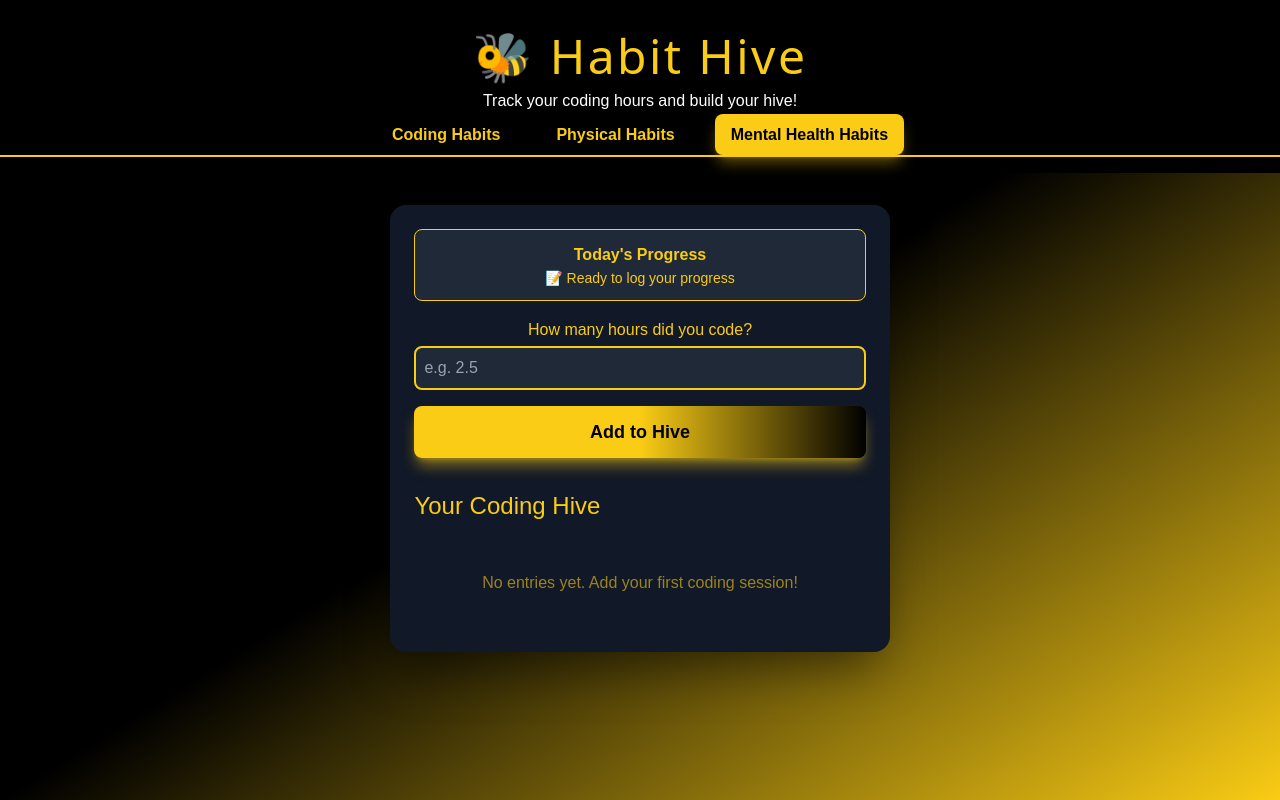
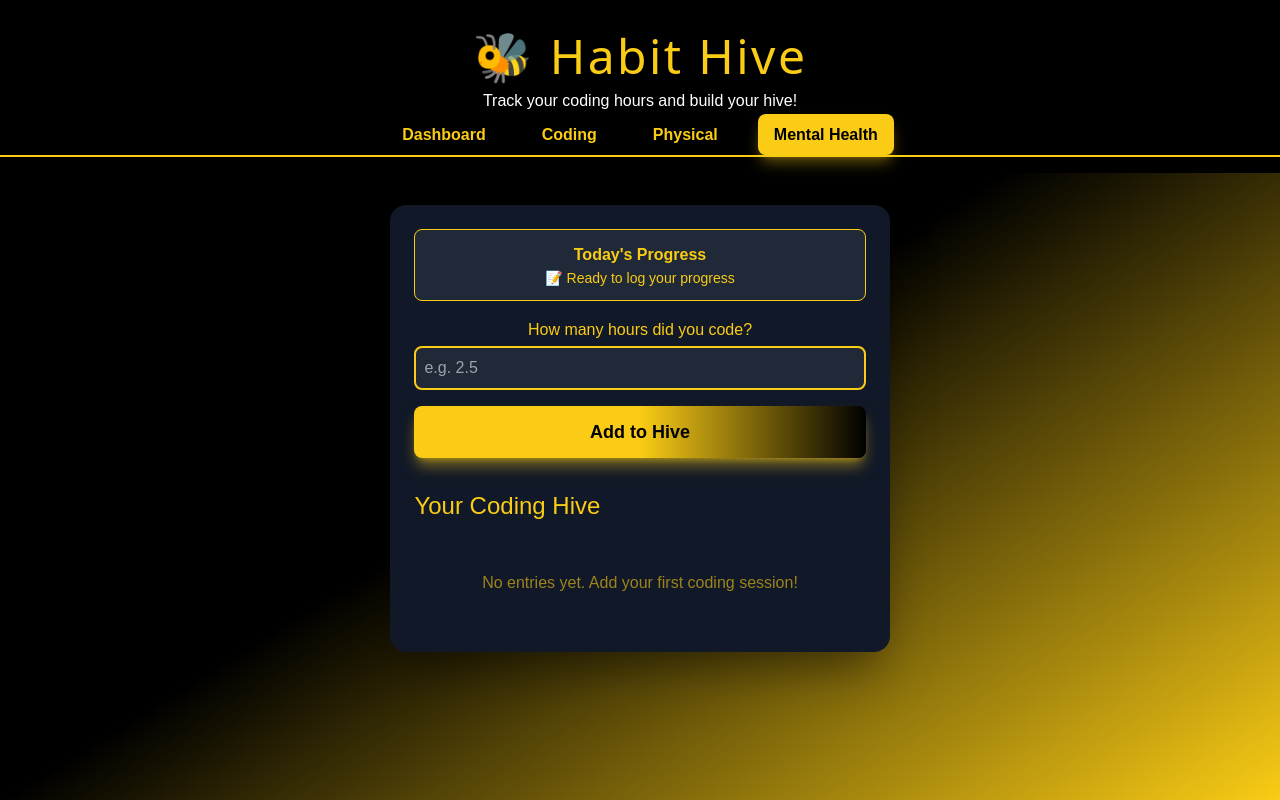
Before and after one commit to kamal3235/kamal-Habit_hive, a React (Vite) app: page /mental in a window 1280 px wide. Built offline with nearby package versions, Linux system fonts and the light colour scheme; a web font is replaced by a local one.

Commit message:
Reinstated the dashboard and removed the word habit from each category name

```diff
--- a/src/NavBar.jsx
+++ b/src/NavBar.jsx
@@ -3,10 +3,10 @@ import { NavLink } from "react-router-dom";
 
 // Define menu items and routes
 const habitPages = [
-  //{ name: "Dashboard", path: "/" },
-  { name: "Coding Habits", path: "/coding" },
-  { name: "Physical Habits", path: "/physical" },
-  { name: "Mental Health Habits", path: "/mental" },
+  { name: "Dashboard", path: "/" },
+  { name: "Coding", path: "/coding" },
+  { name: "Physical", path: "/physical" },
+  { name: "Mental Health", path: "/mental" },
   // Add more habits as needed
 ];
 
```
